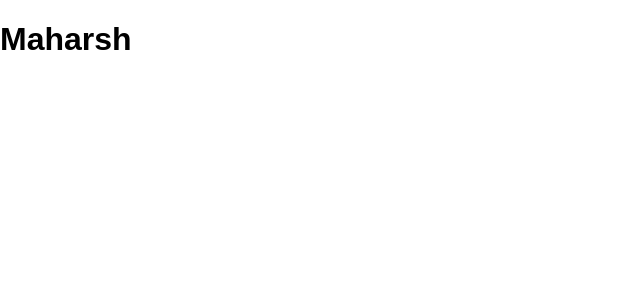
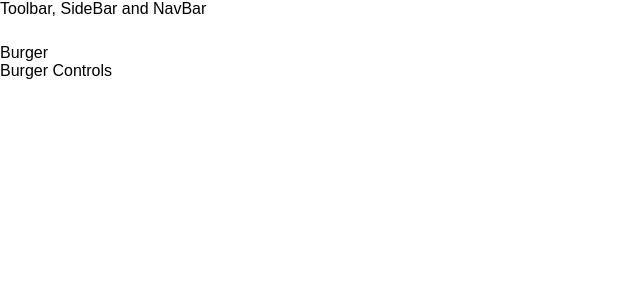
Before and after one commit to gmaharsh/Burger-Builder, a React app in the folder app/: page / in a window 1280 px wide. Shown: the top 300 px of the page, without its empty margins (0-640 px from the left). Built offline with nearby package versions, Linux system fonts and the light colour scheme.

Commit message:
Added Basic Components

```diff
--- a/app/src/App.js
+++ b/app/src/App.js
@@ -1,11 +1,14 @@
 import React, { Component } from 'react';
-
+import Layout from './components/Layout/Layout';
+import BurgerBuilder from './containers/BurgerBuilder/BurgerBuilder';
 
 class App extends Component {
   render() {
     return (
       <div className="App">
-        <h1>Maharsh</h1>
+        <Layout>
+          <BurgerBuilder />
+        </Layout>
       </div>
     );
   }
--- /dev/null
+++ b/app/src/components/Layout/Layout.css
@@ -0,0 +1,3 @@
+.Component{
+    margin-top: 2%;
+}
--- /dev/null
+++ b/app/src/components/Layout/Layout.js
@@ -0,0 +1,14 @@
+import React from 'react';
+import Aux from '../../hoc/Aux';
+import classes from './Layout.css';
+
+const layout = (props) => (
+    <Aux>
+        <div>Toolbar, SideBar and NavBar</div>
+        <main className= {classes.Component}>
+            {props.children}
+        </main>
+    </Aux>
+)
+
+export default layout;
--- /dev/null
+++ b/app/src/containers/BurgerBuilder/BurgerBuilder.js
@@ -0,0 +1,15 @@
+import React, {Component} from 'react';
+import Aux from '../../hoc/Aux';
+
+class BurgerBuilder extends Component{
+    render(){
+        return(
+            <Aux>
+                <div>Burger</div>
+                <div>Burger Controls</div>
+            </Aux>
+        )
+    }
+}
+
+export default BurgerBuilder;
--- /dev/null
+++ b/app/src/hoc/Aux.js
@@ -0,0 +1,3 @@
+const Aux = (props) => props.children;
+
+export default Aux;
```
